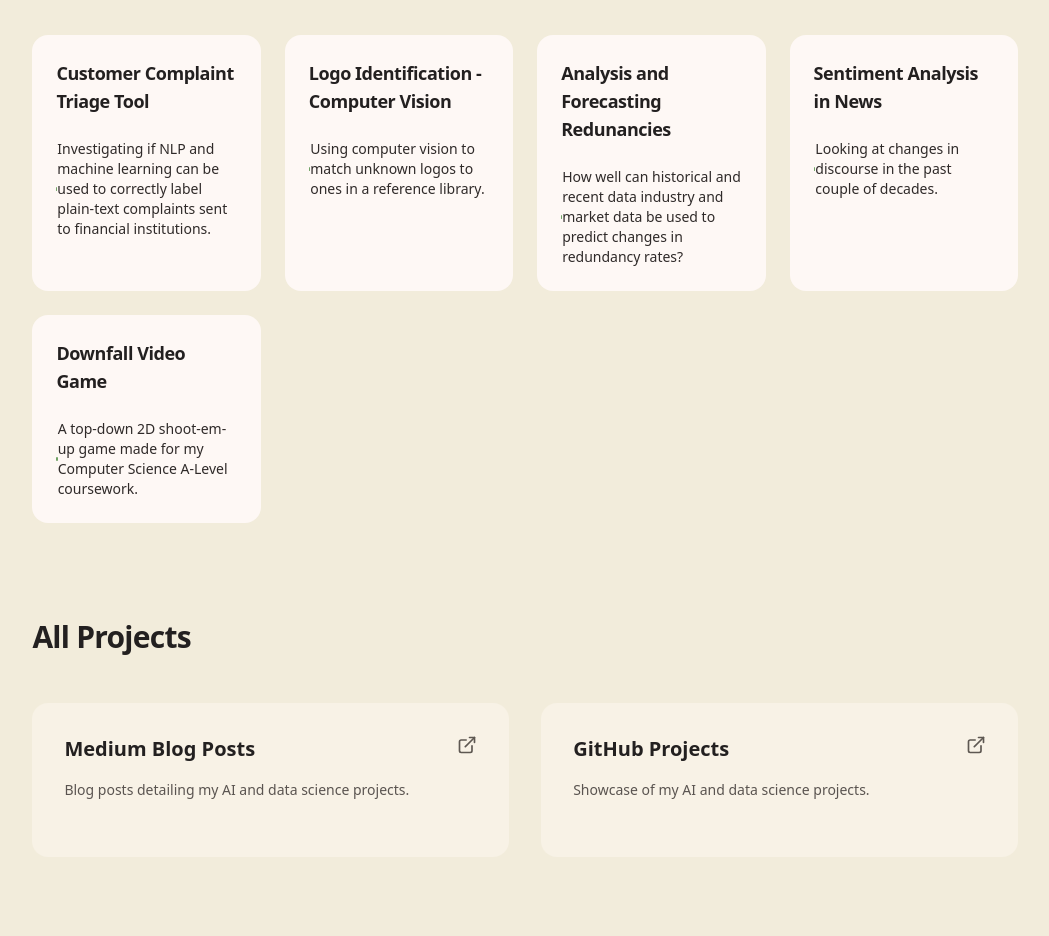
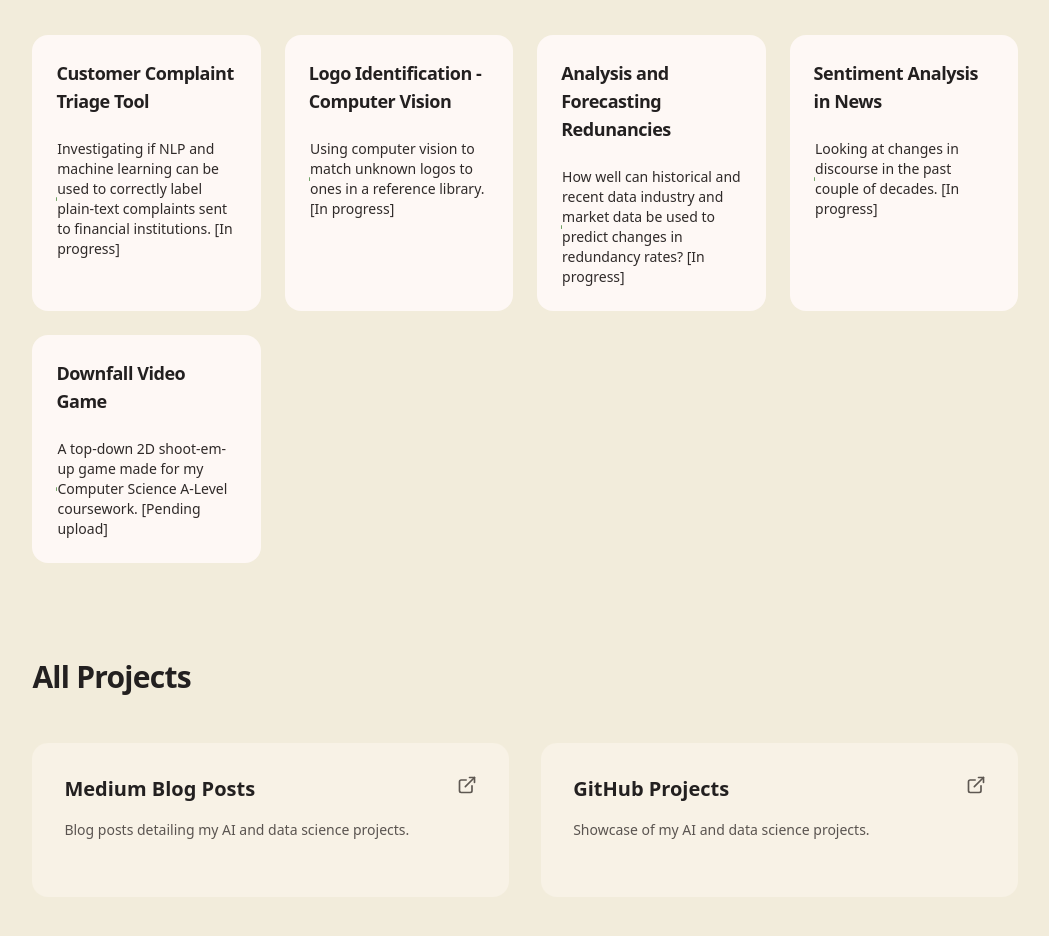
Before and after one commit to sgafanth/sgafanth.github.io, a React (Vite) app in the folder my-portfolio/: page / in a window 1280 px wide. Shown: the part 780-1716 px from the top of the page, without its empty margins (230-1279 px from the left). Built offline with nearby package versions, Linux system fonts and the light colour scheme.

Commit message:
Updated project descriptions

```diff
--- a/my-portfolio/src/pages/Home.jsx
+++ b/my-portfolio/src/pages/Home.jsx
@@ -172,24 +172,24 @@ const Portfolio = ({ darkMode, setDarkMode }) => {
 
   const projects = {
     "Customer Complaint Triage Tool": [
-      "Investigating if NLP and machine learning can be used to correctly label plain-text complaints sent to financial institutions."
+      "Investigating if NLP and machine learning can be used to correctly label plain-text complaints sent to financial institutions. [In progress]"
     ],
 
     "Logo Identification - Computer Vision": [
-      "Using computer vision to match unknown logos to ones in a reference library.",
+      "Using computer vision to match unknown logos to ones in a reference library. [In progress]",
 
     ],
 
     "Analysis and Forecasting Redunancies": [
-      "How well can historical and recent data industry and market data be used to predict changes in redundancy rates?"
+      "How well can historical and recent data industry and market data be used to predict changes in redundancy rates? [In progress]"
     ],
 
     "Sentiment Analysis in News": [
-      "Looking at changes in discourse in the past couple of decades."
+      "Looking at changes in discourse in the past couple of decades. [In progress]"
     ],
 
     "Downfall Video Game": [
-      "A top-down 2D shoot-em-up game made for my Computer Science A-Level coursework."
+      "A top-down 2D shoot-em-up game made for my Computer Science A-Level coursework. [Pending upload]"
     ],
   };
 
```
